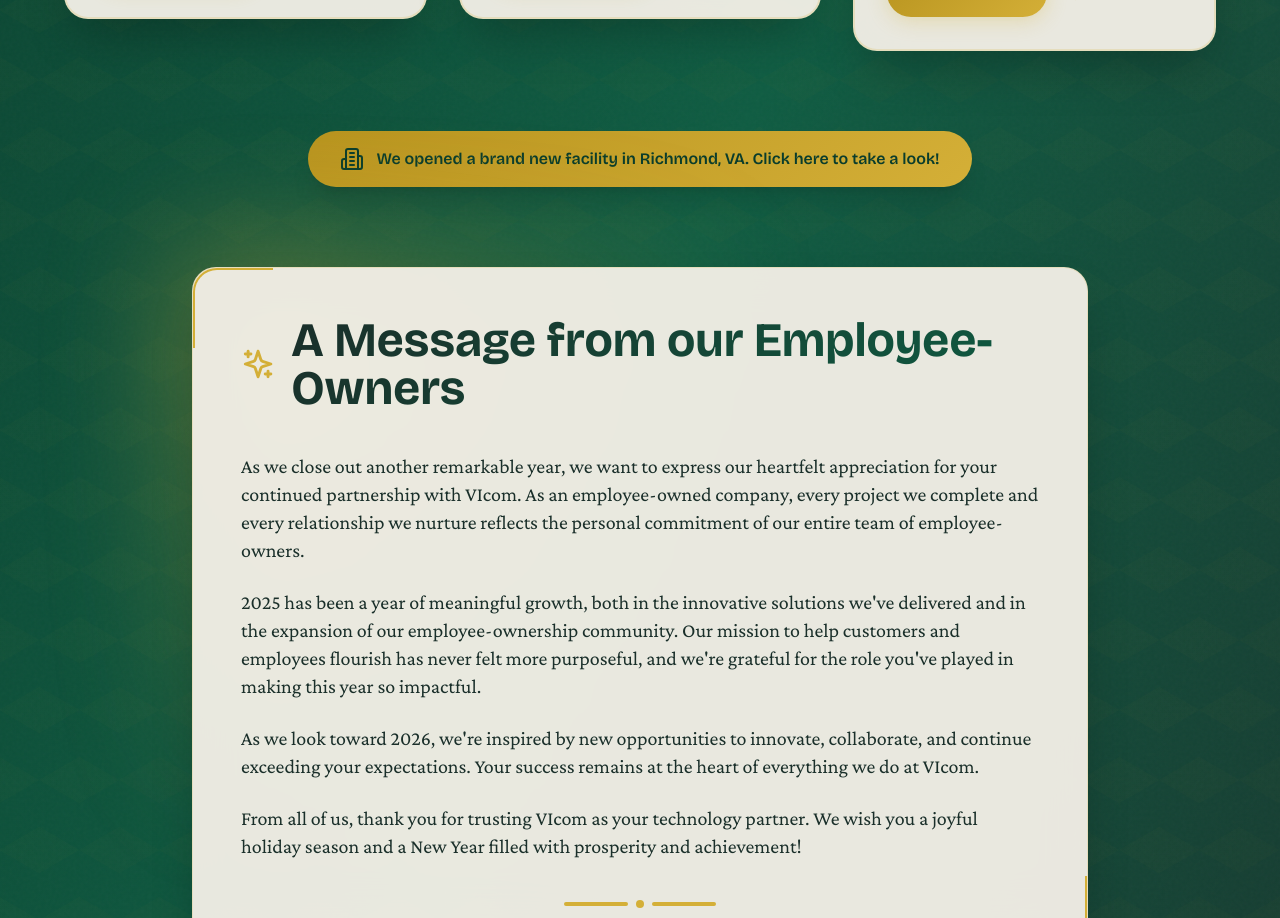
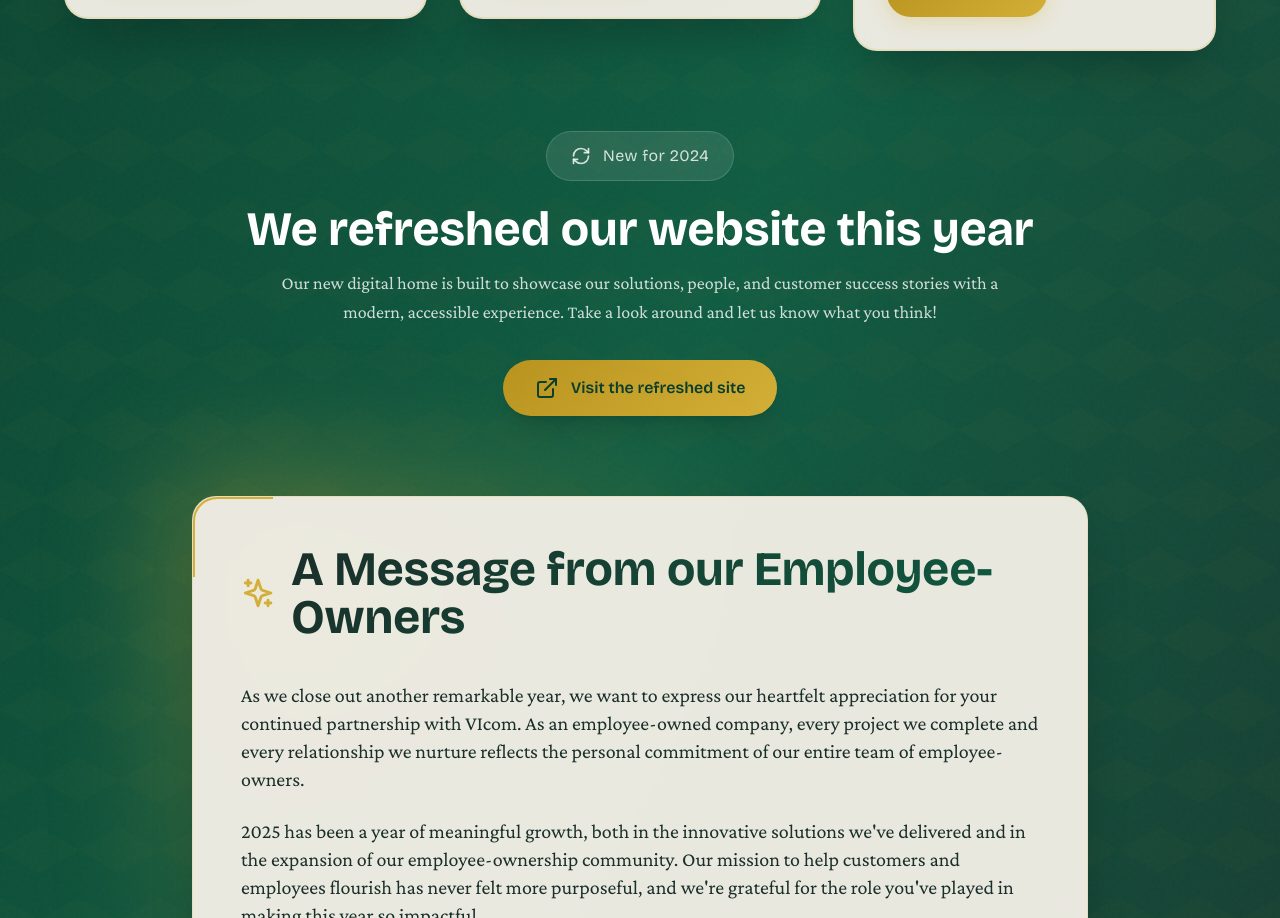
Before and after one commit to bcardea/vicom-celebrate-24, a React (Vite) app: page / in a window 1280 px wide. Shown: the part 1180-2098 px from the top of the page. Built offline with nearby package versions, Linux system fonts and the light colour scheme.

Commit message:
Highlight refreshed website with CTA

```diff
--- a/src/App.tsx
+++ b/src/App.tsx
@@ -4,7 +4,7 @@
 import { SnowAnimation } from './components/SnowAnimation';
 import { MessageSection } from './components/MessageSection';
 import { Hero } from './components/Hero';
-import { RichmondShowcase } from './components/RichmondShowcase';
+import { WebsiteRefreshShowcase } from './components/WebsiteRefreshShowcase';
 
 function App() {
   const stats = [
@@ -53,9 +53,9 @@
           </div>
         </div>
 
-        {/* Richmond Showcase */}
+        {/* Website Refresh Showcase */}
         <div className="px-4 mb-20">
-          <RichmondShowcase />
+          <WebsiteRefreshShowcase />
         </div>
 
         {/* Message Section */}
--- a/src/components/RichmondShowcase.tsx
+++ /dev/null
@@ -1,124 +0,0 @@
-import React, { useState } from 'react';
-import { motion, AnimatePresence } from 'framer-motion';
-import { ChevronLeft, ChevronRight, X, Building2 } from 'lucide-react';
-
-export const RichmondShowcase: React.FC = () => {
-  const [isOpen, setIsOpen] = useState(false);
-  const [currentImageIndex, setCurrentImageIndex] = useState(0);
-
-  const images = [
-    'https://storage.googleapis.com/msgsndr/MHK41bAGOsh6YKmnFrp7/media/6750de216c55b50f98dc77bc.png',
-    'https://storage.googleapis.com/msgsndr/MHK41bAGOsh6YKmnFrp7/media/6750de21ac19b9c7a3b2d409.png',
-    'https://storage.googleapis.com/msgsndr/MHK41bAGOsh6YKmnFrp7/media/6750de21ac19b97b0fb2d408.png',
-    'https://storage.googleapis.com/msgsndr/MHK41bAGOsh6YKmnFrp7/media/6750de212896f62da9551127.png',
-    'https://storage.googleapis.com/msgsndr/MHK41bAGOsh6YKmnFrp7/media/6750de21ac19b97119b2d40a.png',
-    'https://storage.googleapis.com/msgsndr/MHK41bAGOsh6YKmnFrp7/media/6750de21e74a49b1c8446e8a.png',
-    'https://storage.googleapis.com/msgsndr/MHK41bAGOsh6YKmnFrp7/media/6750de21846fe5ef4fc20de1.png',
-    'https://storage.googleapis.com/msgsndr/MHK41bAGOsh6YKmnFrp7/media/6750de2125ee7ba5a999250b.png',
-    'https://storage.googleapis.com/msgsndr/MHK41bAGOsh6YKmnFrp7/media/6750de21cfbe5ef4b1c3df5f.png',
-    'https://storage.googleapis.com/msgsndr/MHK41bAGOsh6YKmnFrp7/media/6750de21846fe52144c20de0.png',
-    'https://storage.googleapis.com/msgsndr/MHK41bAGOsh6YKmnFrp7/media/6750de21cfbe5effabc3df5e.png'
-  ];
-
-  const nextImage = () => {
-    setCurrentImageIndex((prev) => (prev + 1) % images.length);
-  };
-
-  const previousImage = () => {
-    setCurrentImageIndex((prev) => (prev - 1 + images.length) % images.length);
-  };
-
-  return (
-    <>
-      <motion.button
-        onClick={() => setIsOpen(true)}
-        className="mx-auto flex items-center gap-3 px-8 py-4 rounded-full shadow-xl hover:shadow-2xl transition-all duration-300"
-        style={{
-          background: 'linear-gradient(135deg, var(--color-gold-dark), var(--color-gold))',
-          fontFamily: 'var(--font-display)',
-          fontWeight: 600,
-          color: 'var(--color-forest-dark)',
-        }}
-        whileHover={{ scale: 1.05, boxShadow: 'var(--glow-gold)' }}
-        whileTap={{ scale: 0.98 }}
-      >
-        <Building2 className="w-6 h-6" />
-        <span>We opened a brand new facility in Richmond, VA. Click here to take a look!</span>
-      </motion.button>
-
-      <AnimatePresence>
-        {isOpen && (
-          <motion.div
-            initial={{ opacity: 0 }}
-            animate={{ opacity: 1 }}
-            exit={{ opacity: 0 }}
-            className="fixed inset-0 bg-black/90 z-50 flex items-center justify-center p-4"
-            onClick={(e) => {
-              if (e.target === e.currentTarget) setIsOpen(false);
-            }}
-          >
-            <div className="relative w-full max-w-6xl mx-auto">
-              <motion.button
-                className="absolute top-4 right-4 text-white/80 hover:text-white z-10"
-                onClick={() => setIsOpen(false)}
-                whileHover={{ scale: 1.1 }}
-                whileTap={{ scale: 0.9 }}
-              >
-                <X className="w-8 h-8" />
-              </motion.button>
-
-              <div className="relative aspect-video">
-                <AnimatePresence mode="wait">
-                  <motion.img
-                    key={currentImageIndex}
-                    src={images[currentImageIndex]}
-                    alt={`Richmond facility ${currentImageIndex + 1}`}
-                    className="w-full h-full object-contain"
-                    initial={{ opacity: 0, x: 100 }}
-                    animate={{ opacity: 1, x: 0 }}
-                    exit={{ opacity: 0, x: -100 }}
-                    transition={{ duration: 0.3 }}
-                  />
-                </AnimatePresence>
-              </div>
-
-              <div className="absolute inset-y-0 left-0 flex items-center">
-                <motion.button
-                  onClick={previousImage}
-                  className="bg-white/10 hover:bg-white/20 p-2 rounded-full backdrop-blur-sm"
-                  whileHover={{ scale: 1.1 }}
-                  whileTap={{ scale: 0.9 }}
-                >
-                  <ChevronLeft className="w-8 h-8 text-white" />
-                </motion.button>
-              </div>
-
-              <div className="absolute inset-y-0 right-0 flex items-center">
-                <motion.button
-                  onClick={nextImage}
-                  className="bg-white/10 hover:bg-white/20 p-2 rounded-full backdrop-blur-sm"
-                  whileHover={{ scale: 1.1 }}
-                  whileTap={{ scale: 0.9 }}
-                >
-                  <ChevronRight className="w-8 h-8 text-white" />
-                </motion.button>
-              </div>
-
-              <div className="absolute bottom-4 left-0 right-0 flex justify-center gap-2">
-                {images.map((_, index) => (
-                  <button
-                    key={index}
-                    onClick={() => setCurrentImageIndex(index)}
-                    className={`w-2 h-2 rounded-full transition-all duration-300 ${
-                      index === currentImageIndex ? 'bg-white scale-125' : 'bg-white/50'
-                    }`}
-                  />
-                ))}
-              </div>
-            </div>
-          </motion.div>
-        )}
-      </AnimatePresence>
-    </>
-  );
-};
--- /dev/null
+++ b/src/components/WebsiteRefreshShowcase.tsx
@@ -0,0 +1,46 @@
+import React from 'react';
+import { motion } from 'framer-motion';
+import { ExternalLink, RefreshCw } from 'lucide-react';
+
+export const WebsiteRefreshShowcase: React.FC = () => {
+  return (
+    <div className="max-w-5xl mx-auto text-center">
+      <div className="inline-flex items-center gap-3 px-6 py-3 rounded-full bg-white/10 border border-white/15 text-white/80 mb-6">
+        <RefreshCw className="w-5 h-5" />
+        <span className="tracking-wide" style={{ fontFamily: 'var(--font-display)' }}>
+          New for 2024
+        </span>
+      </div>
+
+      <h2
+        className="text-4xl md:text-5xl font-bold text-white mb-4"
+        style={{ fontFamily: 'var(--font-display)' }}
+      >
+        We refreshed our website this year
+      </h2>
+
+      <p className="text-lg text-white/80 max-w-3xl mx-auto mb-8 leading-relaxed">
+        Our new digital home is built to showcase our solutions, people, and customer success stories with
+        a modern, accessible experience. Take a look around and let us know what you think!
+      </p>
+
+      <motion.a
+        href="https://www.vicom-corp.com"
+        target="_blank"
+        rel="noopener noreferrer"
+        className="inline-flex items-center gap-3 px-8 py-4 rounded-full shadow-xl hover:shadow-2xl transition-all duration-300"
+        style={{
+          background: 'linear-gradient(135deg, var(--color-gold-dark), var(--color-gold))',
+          fontFamily: 'var(--font-display)',
+          fontWeight: 600,
+          color: 'var(--color-forest-dark)',
+        }}
+        whileHover={{ scale: 1.05, boxShadow: 'var(--glow-gold)' }}
+        whileTap={{ scale: 0.98 }}
+      >
+        <ExternalLink className="w-6 h-6" />
+        <span>Visit the refreshed site</span>
+      </motion.a>
+    </div>
+  );
+};
```
